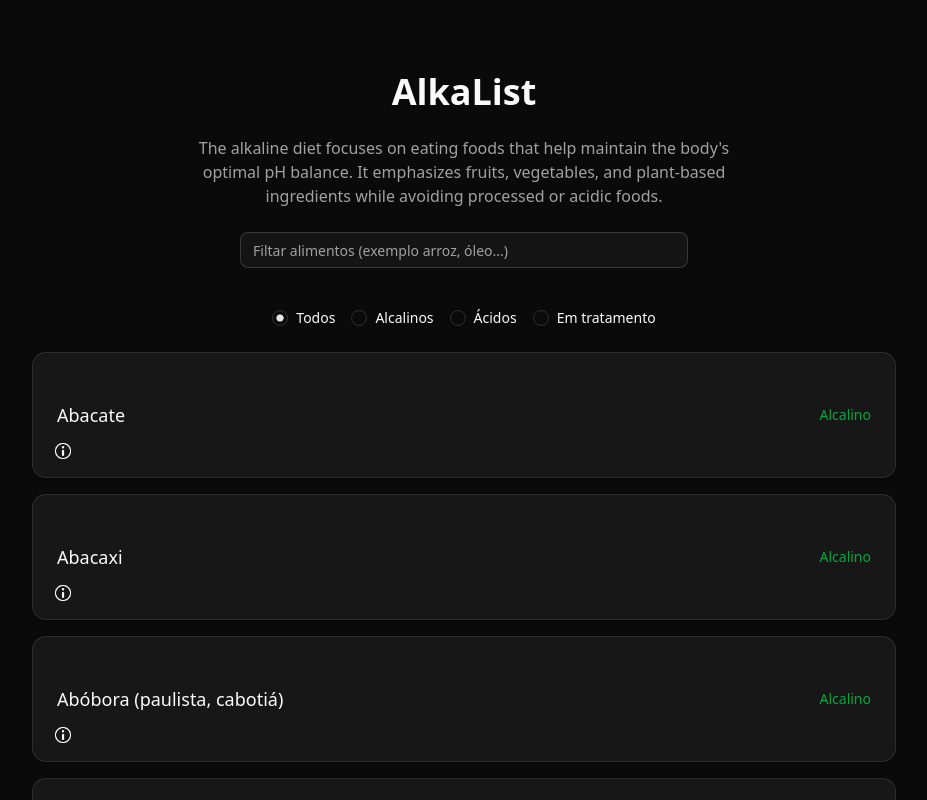
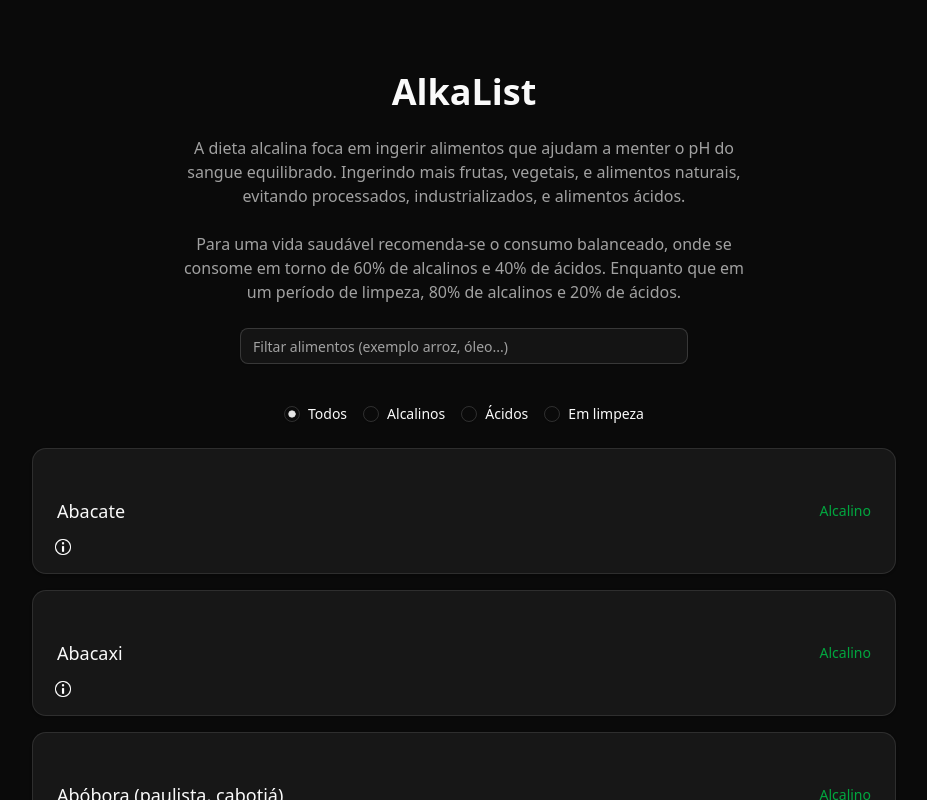
Before and after one commit to RMCampos/alkalist, a Next.js app: page / in a window 1280 px wide. Shown: the top 800 px of the page, without its empty margins (176-1103 px from the left). Built offline with nearby package versions, Linux system fonts and the light colour scheme.

Commit message:
feat: add page description and food type

```diff
--- a/src/app/page.tsx
+++ b/src/app/page.tsx
@@ -38,8 +38,14 @@ export default function Home() {
         <h1 className="text-3xl sm:text-4xl font-bold mt-10 mb-6 text-center">AlkaList</h1>
 
         <p className="text-muted-foreground text-center max-w-xl mb-6">
-          The alkaline diet focuses on eating foods that help maintain the body&apos;s optimal pH balance.
-          It emphasizes fruits, vegetables, and plant-based ingredients while avoiding processed or acidic foods.
+          A dieta alcalina foca em ingerir alimentos que ajudam a menter o pH do sangue equilibrado.
+          Ingerindo mais frutas, vegetais, e alimentos naturais, evitando processados, industrializados, e alimentos ácidos.
+        </p>
+
+        <p className="text-muted-foreground text-center max-w-xl mb-6">
+          Para uma vida saudável recomenda-se o consumo balanceado, onde se consome em
+          torno de 60% de alcalinos e 40% de ácidos. Enquanto que em um período de limpeza, 80% de alcalinos e 20% de
+          ácidos.
         </p>
 
         <div className="flex flex-col items-center w-full max-w-md gap-4 animate-fade-in animate-duration-500 animate-ease-in">
@@ -70,7 +76,7 @@ export default function Home() {
             </div>
             <div className="flex items-center space-x-2">
               <RadioGroupItem id="treatment" value="treatment" />
-              <label htmlFor="treatment" className="text-sm font-medium">Em tratamento</label>
+              <label htmlFor="treatment" className="text-sm font-medium">Em limpeza</label>
             </div>
           </RadioGroup>
         </div>
@@ -109,6 +115,12 @@ export default function Home() {
             <DialogTitle>{selectedFood?.name}</DialogTitle>
             <DialogDescription className="mt-4">
               {selectedFood && selectedFood.comment}
+
+              {selectedFood?.link && (
+                <div className="mt-3">
+                  <a href={selectedFood?.link} target="_blank">Saber mais</a>
+                </div>
+              )}
             </DialogDescription>
           </DialogHeader>
         </DialogContent>
--- a/src/types/food.ts
+++ b/src/types/food.ts
@@ -4,4 +4,5 @@ export type Food = {
   name: string
   type: FoodType
   comment: string
+  link?: string
 }
```
